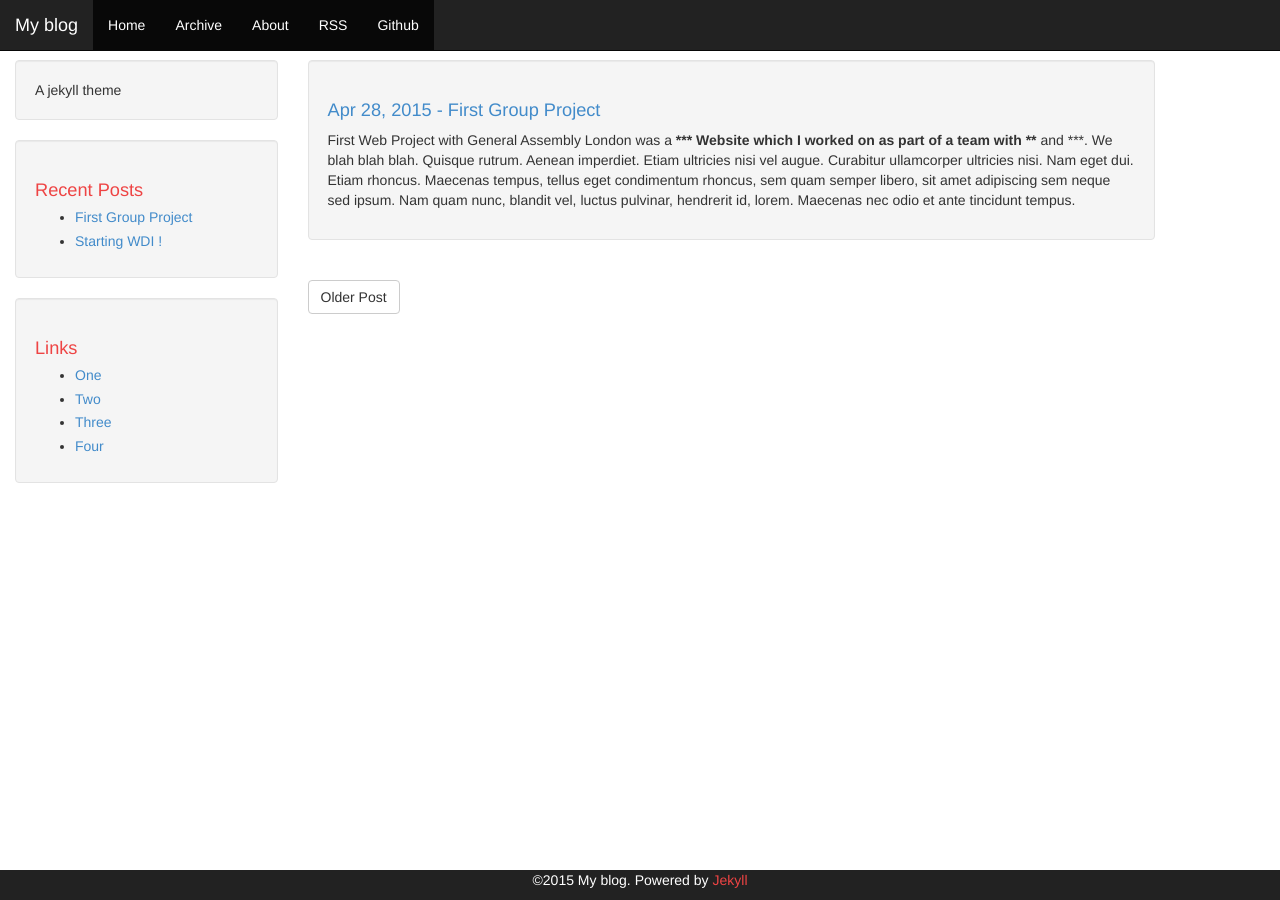
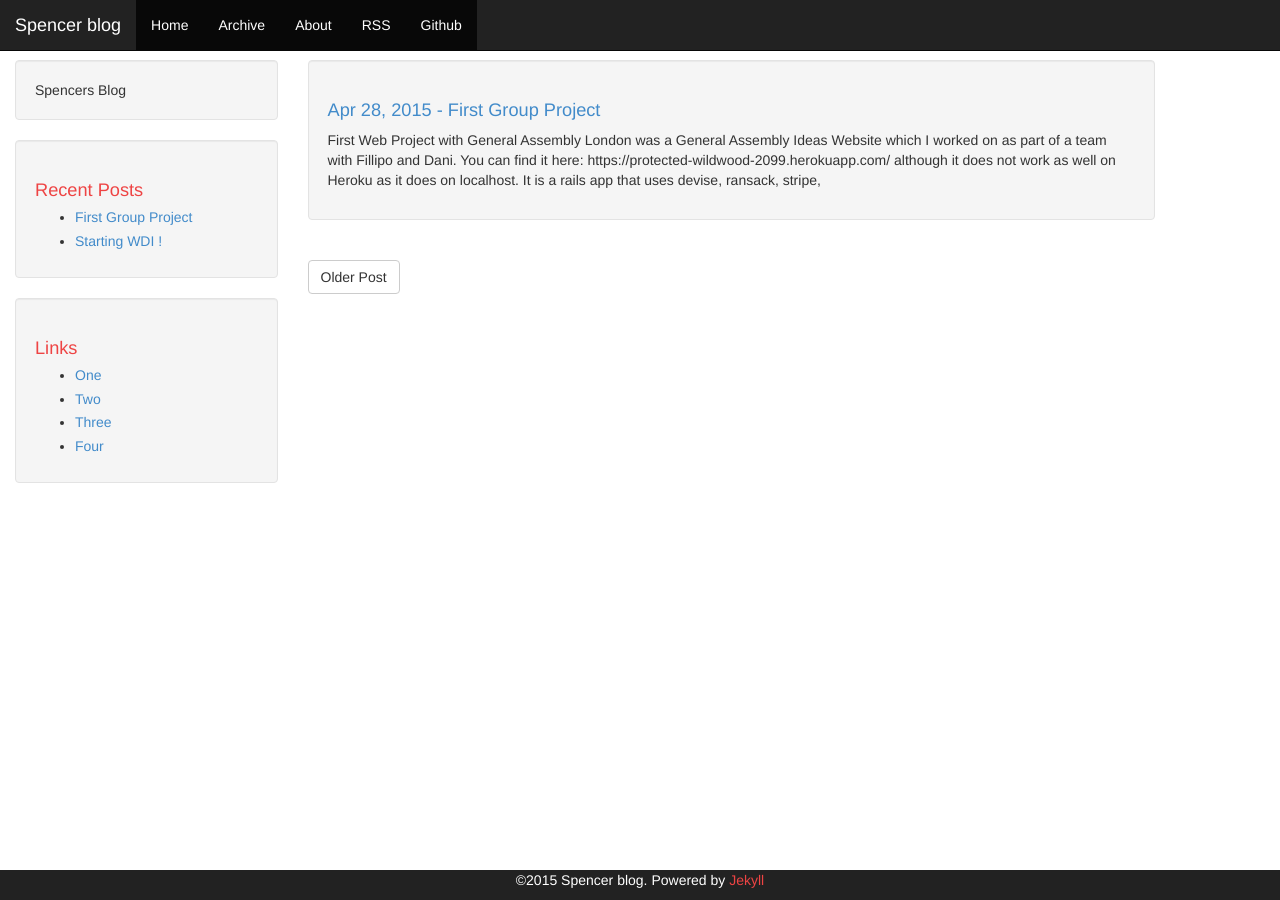
Before and after one commit to spencermeyer/spencermeyer.github.io, a Jekyll site: the page built from _posts/2015-04-28-first-post.markdown, in a window 1280 px wide. Built offline with Jekyll 4.4.1, drawn with Linux system fonts in a browser that asks for light colours; Markdown is read by kramdown in place of the engine named in the settings.

Commit message:
minor updates to second blog post

```diff
--- a/_config.yml
+++ b/_config.yml
@@ -1,7 +1,7 @@
 # Jekyll configuration
 
-name: My blog
-description: A jekyll theme
+name: Spencer blog
+description: Spencers Blog
 
 # url is currently only used only for the RSS feed in feed.xml
 url: http://spencermeyer.github.io
@@ -10,7 +10,7 @@ url: http://spencermeyer.github.io
 # be the project name.
 # *** IMPORTANT: If your local "jekyll serve" throws errors change this to '' or
 #     run it like so: jekyll serve --baseurl=''
-baseurl: /jekyll-clean
+baseurl: ''
 
 # This can be '' to hide the Github nav button
 github: 'scotte/jekyll-clean'
--- a/_posts/2015-04-28-first-post.markdown
+++ b/_posts/2015-04-28-first-post.markdown
@@ -4,4 +4,4 @@ title:  "First Group Project"
 date:   2015-04-28 15:43:53
 categories: jekyll update
 ---
-First Web Project with General Assembly London was a ***** Website which I worked on as part of a team with **** and ***. We blah blah blah.  Quisque rutrum. Aenean imperdiet. Etiam ultricies nisi vel augue. Curabitur ullamcorper ultricies nisi. Nam eget dui. Etiam rhoncus. Maecenas tempus, tellus eget condimentum rhoncus, sem quam semper libero, sit amet adipiscing sem neque sed ipsum. Nam quam nunc, blandit vel, luctus pulvinar, hendrerit id, lorem. Maecenas nec odio et ante tincidunt tempus.
+First Web Project with General Assembly London was a General Assembly Ideas Website which I worked on as part of a team with Fillipo and Dani.  You can find it here: https://protected-wildwood-2099.herokuapp.com/  although it does not work as well on Heroku as it does on localhost.  It is a rails app that uses devise, ransack, stripe,
```
